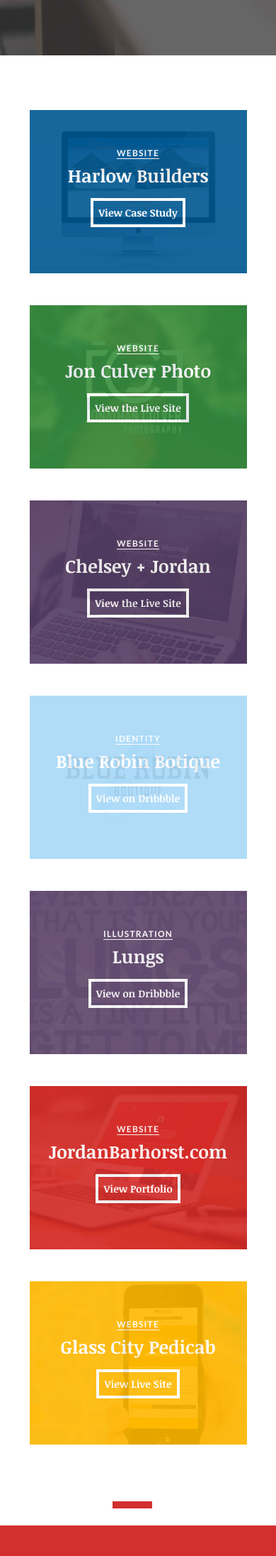
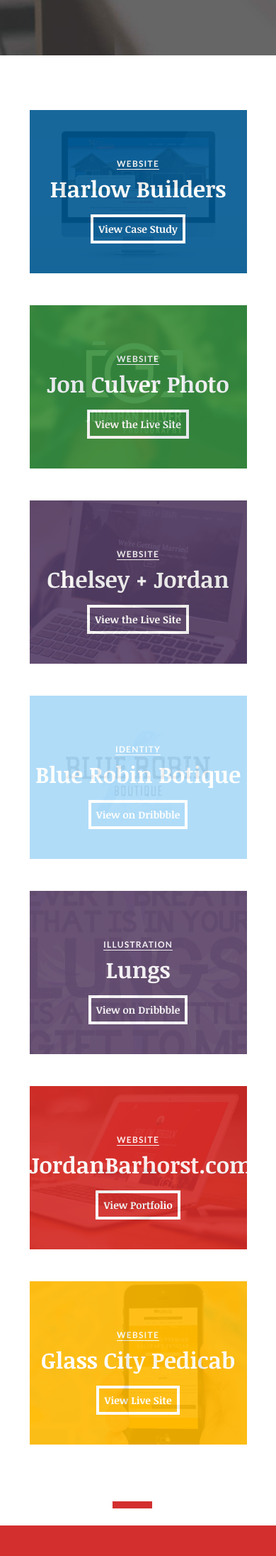
Before and after one commit to jordanbarhorst/jordanbarhorst.github.io, a Jekyll site: the page built from work.md, in a window 390 px wide. Shown: the part 567-2759 px from the top of the page at 71% size. Built offline with Jekyll 4.4.1, drawn with Linux system fonts in a browser that asks for light colours; nearby versions of some CDN libraries; Markdown is read by kramdown in place of the engine named in the settings.

Commit message:
adding media queries for sub pages

```diff
--- a/assets/scss/base/_media-queries.scss
+++ b/assets/scss/base/_media-queries.scss
@@ -232,7 +232,7 @@
      @include span-columns(9);
 
      .portfolio-overlay {
-         padding-top: 15%;
+         padding-top: 20%;
      }
     }
 
@@ -244,7 +244,7 @@
             .work-portfolio-item {
                 .portfolio-overlay {
                     h3 {
-                        font-size: 1.6em;
+                        font-size: 2em;
                     }
                     a.hollow-button {
                         font-size: .9em;
```
Also changed, not shown: assets/css/main.css, 1 other file.
